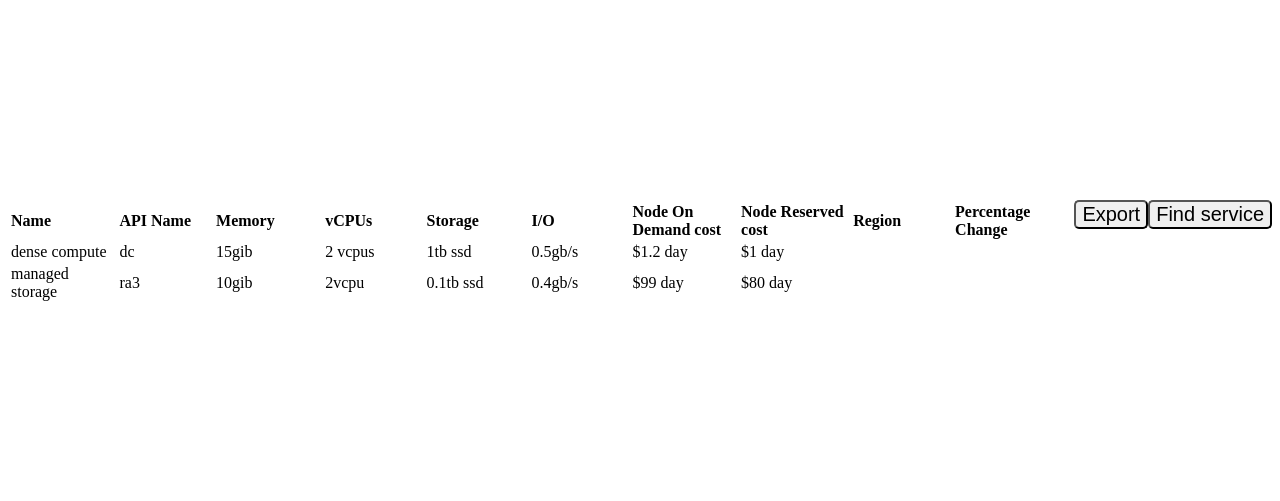
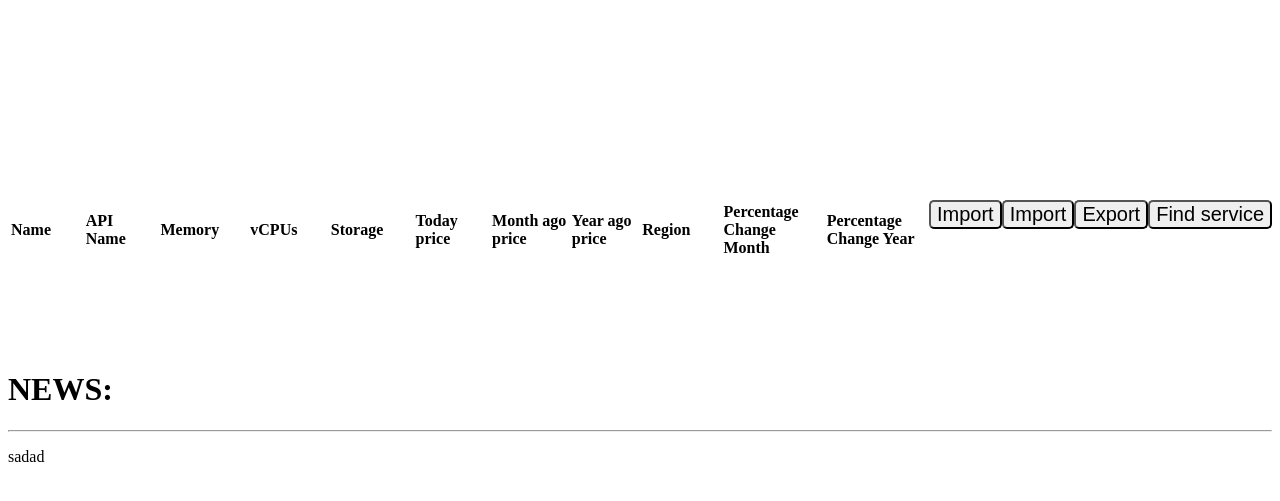
Before and after one commit to alexgeorgiew/WEB_PROJECT, a PHP site: page /Project/ in a window 1280 px wide. Shown: the top 501 px of the page. Run offline with PHP 8.4, Linux system fonts and the light colour scheme; lists and menus that the app fills with data are empty.

Commit message:
Change logic and properly showing data

```diff
--- a/index.html
+++ b/index.html
@@ -10,6 +10,7 @@
 				while(document.getElementById("myTable").rows.length > 1){
 					document.getElementById("myTable").deleteRow(1);
 				}
+				return false;
 			}
 
 			function wizard_func(){
@@ -31,12 +32,19 @@
 
 				return false;
 			}
+			function get_data_from_database($action){
+				delete_html_table_content();
+				var data = new FormData();
 
-			function find_service(){
-				delete_html_table_content();
 
-				var data = new FormData();
-				data.append("wizard",document.getElementById("wizard").name);
+				if($action == "wizard")data.append("wizard",document.getElementById("wizard").name);
+				else data.append("wizard","notactive");
+
+				if($action == "import")data.append("import",document.getElementById("import").name);
+				else data.append("import","notactive");
+
+				data.append("export","notactive");
+
 				data.append("min_price_per_day",document.getElementById("min_price_per_day").value);
 				data.append("max_price_per_day",document.getElementById("max_price_per_day").value);
 				data.append("min_memory",document.getElementById("min_memory").value);
@@ -51,10 +59,11 @@
 
 
 				     var result = xhr.responseText;
+				     console.log(result);
 				     var lines=result.split('\n');
 				     let table = document.getElementById("myTable");
 
-   				     for(let i=0; i<(lines.length-1)/10	 ;i++){
+   				     for(let i=0; i<(lines.length-1)/11	 ;i++){
 
 				      // Create a row using the inserRow() method and
 				      // specify the index where you want to add the row
@@ -69,24 +78,58 @@
 				      let c6 = row.insertCell(5);
 				      let c7 = row.insertCell(6);
 				      let c8 = row.insertCell(7);
-					  let c9 = row.insertCell(8)
-					  let c10 = row.insertCell(9)
+				      let c9 = row.insertCell(8)
+				      let c10 = row.insertCell(9)
+				      let c11 = row.insertCell(10)
 
 				      // Add data to c1 and c2
-				      c1.innerText = lines[i * 8];
-				      c2.innerText = lines[i*8 + 1];
-				      c3.innerText = lines[i*8 + 2];
-				      c4.innerText = lines[i*8 + 3];
-				      c5.innerText = lines[i*8 + 4];
-				      c6.innerText = lines[i*8 + 5];
-				      c7.innerText = `${lines[i*8 + 6] + "per day"}`;
-				      c8.innerText = lines[i*8 + 7];
-				      c9.innerText = lines[i*8 + 8];
-				      c10.innerText = lines[i*8 + 9];
-				      }
-					// console.log(result);
-			      }
+				      c1.innerText = lines[i * 10];
+				      c2.innerText = lines[i*11 + 1];
+				      c3.innerText = lines[i*11 + 2];
+				      c4.innerText = lines[i*11 + 3];
+				      c5.innerText = lines[i*11 + 4];
+				      c6.innerText = lines[i*11 + 5];
+				      c7.innerText = lines[i*11 + 6];
+				      c8.innerText = lines[i*11 + 7];
+				      c9.innerText = lines[i*11 + 8];
+				      c10.innerText = lines[i*11 + 9];
+				      c11.innerText = lines[i*11 + 10];
 
+
+				      if(parseFloat(c10.innerText) < 0.00) c10.style.color="green";
+				      else if(parseFloat(c10.innerText) > 0.00) c10.style.color="red";
+
+				      if(parseFloat(c11.innerText) < 0.00) c11.style.color="green";
+				      else if(parseFloat(c11.innerText) > 0.00) c11.style.color="red";
+
+				      c10.innerText = `${lines[i*11 + 9]}%`;
+				      c11.innerText = `${lines[i*11 + 10]}%`;
+
+			             }
+				}
+				xhr.send(data);
+
+				return false;
+			}
+
+			function display_news(){
+				var data = new FormData();
+
+
+
+				data.append("wizard","notactive");
+				data.append("import","notactive");
+				data.append("export","notactive");
+				data.append("news","news_btn")
+
+
+				var xhr = new XMLHttpRequest();
+				xhr.open("POST","./php/index.php");
+				xhr.onload = function(){
+				     var result = xhr.responseText;
+				     console.log(result);
+			             }
+				}
 				xhr.send(data);
 
 				return false;
@@ -102,6 +145,12 @@
 		     <form onsubmit="return export_func()">
 			<button type="submit" class="btn" id="export" name="export_btn">Export</button>
 		     </form>
+		     <form onsubmit="return get_data_from_database('import')">
+			<button type="submit" class="btn" id="import" name="import_btn">Import</button>
+		     </form>
+		     <form onsubmit="return display_news()">
+			<button type="submit" class="btn" id="news" name="news_btn">Import</button>
+		     </form>
 
 			<table class="table" id="myTable">
 				<thead>
@@ -111,16 +160,17 @@
 						<th class="table_head">Memory</th>
 						<th class="table_head">vCPUs</th>
 						<th class="table_head">Storage</th>
-						<th class="table_head">I/O</th>
-						<th class="table_head">Node On Demand cost</th>
-						<th class="table_head">Node Reserved cost</th>
+						<th class="table_head">Today price</th>
+						<th class="table_head">Month ago price</th>
+						<th class="table_head">Year ago price</th>
 						<th class="table_head">Region</th>
-						<th class="table_head">Percentage Change</th>
+						<th class="table_head">Percentage Change Month</th>
+						<th class="table_head">Percentage Change Year</th>
 
 					</tr>
 				</thead>
 				<tbody>
-					<tr>
+					<!--<tr>
 						<td><a>dense compute</a></td>
 						<td><a>dc</a></td>
 						<td><a>15gib</a></td>
@@ -139,11 +189,11 @@
 						<td><a>0.4gb/s</a></td>
 						<td><a>$99 day</a></td>
 						<td><a>$80 day</a></td>
-					</tr>
+					</tr>-->
 				</tbody>
 			</table>
 
-			<form class="form" id="wizard_form" onsubmit="return find_service()">
+			<form class="form" id="wizard_form" onsubmit="return get_data_from_database('wizard')">
 				<select class="drop_down" id="regions_names">
 						<option value="London">Europe (London)</option>
 						<option value="Paris">Europe (Paris)</option>
@@ -161,6 +211,14 @@
 
 				<button type="submit" class="wizard_form_btn" id="wizard_find" name="Find">Find</button>
 			</form>
+
+			<h1>NEWS:</h1>
+			<hr>
+
+
+			<div id="news">
+				<p>sadad</p>
+			</div>
 		</main>
 	</body>
 </html>
--- /dev/null
+++ b/php/AmazonEC2InstanceComparison.csv
@@ -0,0 +1,2 @@
+T4G Nano,t4g.nano,0.5 GiB,2 vCPUs,1 TB,0.072,0.075,0.07,London
+T3A Nano,t3a.nano,0.5 GiB,2 vCPUs,2 TB,0.09,0.09,0.09,Paris
```
Also changed, not shown: php/index.php (+118 -66 lines).
